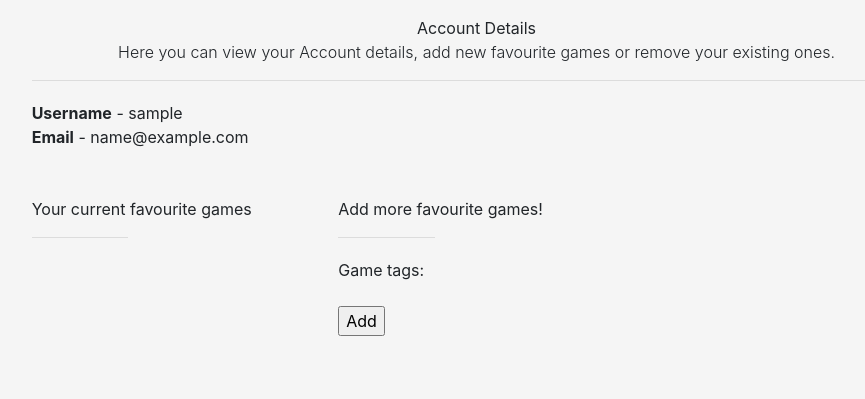
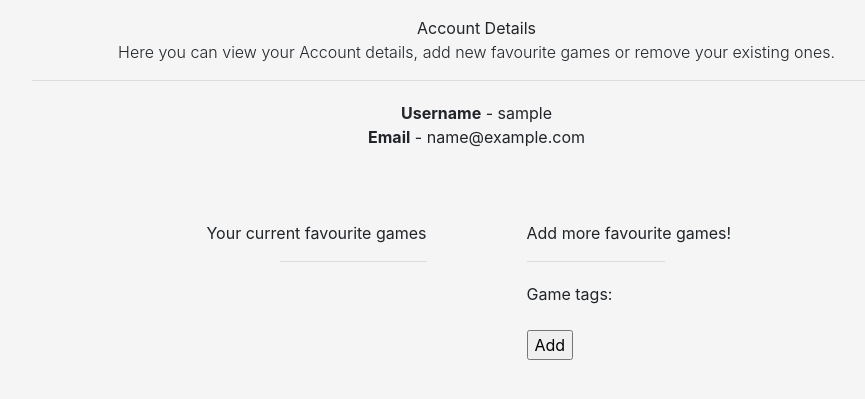
Before and after one commit to settlemysettle/SettleMySettle, a Django app: page /settle/account/ in a window 1280 px wide. Shown: the part 64-463 px from the top of the page, without its empty margins (161-1026 px from the left). Run offline with Django 3.2, Linux system fonts and the light colour scheme; the visitor is signed in with stand-in values (Sample User, id 1); data that the repository does not hold is empty; some libraries are stand-ins or nearby versions.

Commit message:
Account page redevelop part 2 electric boogaloo

```diff
--- a/templates/settle/account.html
+++ b/templates/settle/account.html
@@ -15,21 +15,21 @@
 <hr class="pb-1" style="width:70%"/>
 
 <div style="margin:auto;width:70%;">
-    <div id="user details">
+    <div id="user details" align="center">
         <strong>Username</strong> - {{ user }}<br />
         <strong>Email</strong> - {{ user.email }}<br />
-        <br /><br />
+        <br /><br /><br />
     </div>
 
     <div class="row" id="favourite games">
-        <div class="col-4" align="left">
+        <div class="col-6" style="padding-right: 50px" align="right">
             <p style="font-weight:400;">Your current favourite games</p>
-            <hr class="pb-1" style="width:35%" align="left"/>
+            <hr class="pb-1" style="width:37%" align="right"/>
 
             {% for tag in user.favourite_games.all %}
                 <form id="remove tag" method="post" action="{% url 'account' %}" enctype="multipart/form-data">
                     {% csrf_token %}
-                    {{ tag }}
+                    <span style="padding-right:10px">{{ tag }}</span>
                     <input type="hidden" name="type" value="delete" />
                     <input type="hidden" name="tag" value="{{ tag.id }}" />
                     <input type="hidden" name="user" value="{{ user }}" />
@@ -39,9 +39,9 @@
             {% endfor %}
         </div>
 
-        <div class="col-4" align="left">
+        <div class="col-6" style="padding-left:50px" align="left">
             <p style="font-weight:400;">Add more favourite games!</p>
-            <hr class="pb-1" style="width:35%" align="left"/>
+            <hr class="pb-1" style="width:35%" align="left" />
             <form id="game_tag_form" method="post" action="{% url 'account' %}" enctype="multipart/form-data">
                 {% csrf_token %}
                 {{ form }}
```
